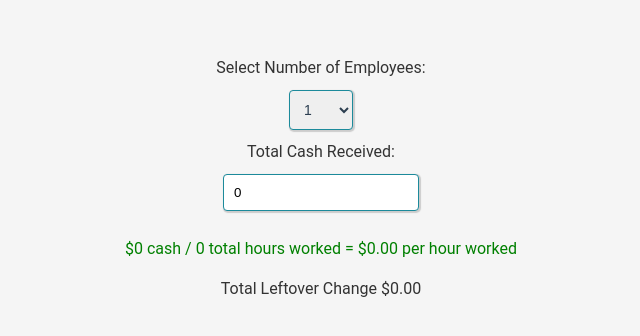
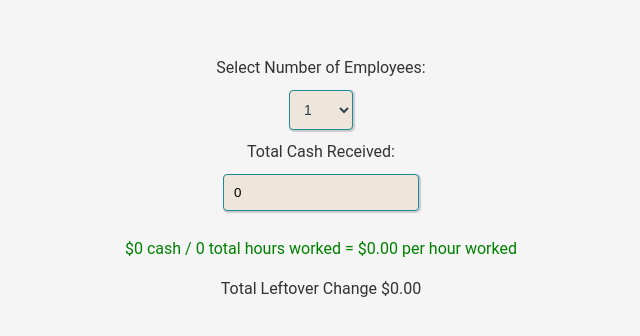
Before and after one commit to CRNaro/walkings-still-honest, a React (Vite) app: page / in a window 1280 px wide. Shown: the part 214-550 px from the top of the page, without its empty margins (319-959 px from the left). Built offline with nearby package versions, Linux system fonts and the light colour scheme.

Commit message:
fix: background of the selection containers what dark on deployment, changed to a lighter color

```diff
--- a/src/style/Employees.css
+++ b/src/style/Employees.css
@@ -8,15 +8,17 @@
     border-radius: 4px;
     box-sizing: border-box;
     box-shadow: 1px 1px 1px 1px #ccc;
+    background-color: rgb(238, 230, 218);
 }
 
 .input-field:focus {
-    border-color: #f39c12; /* Replace with your desired color */
+    border-color: #f9ddb1; /* Replace with your desired color */
 }
 
 .select-container {
     position: relative;
     display: inline-block;
+
 }
 
 .select {
@@ -30,6 +32,7 @@
     color: #2c3e50;
     cursor: pointer;
     font-size: 14px;
+    background-color: rgb(238, 230, 218);
 }
 
 .select:after {
```
